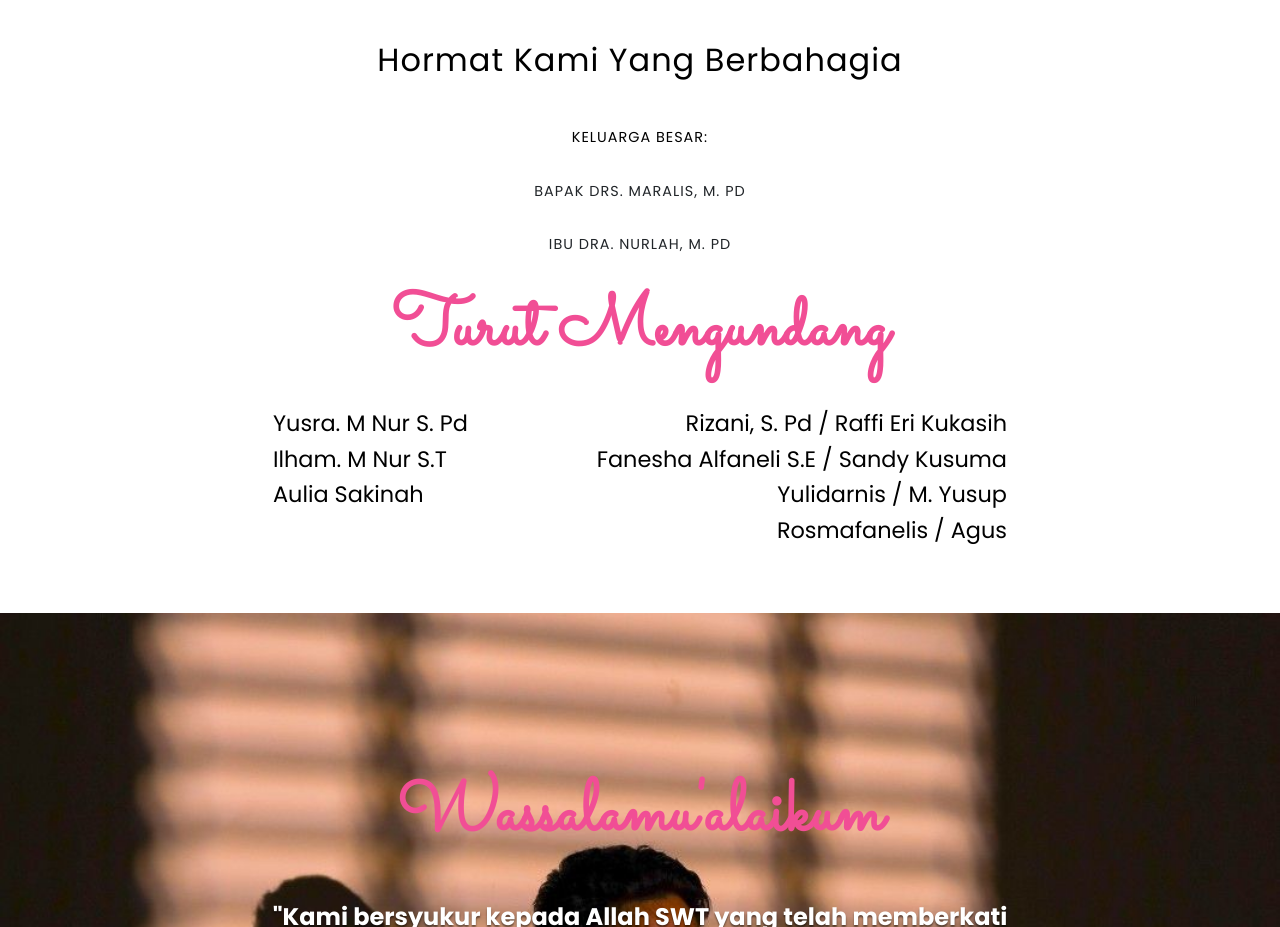
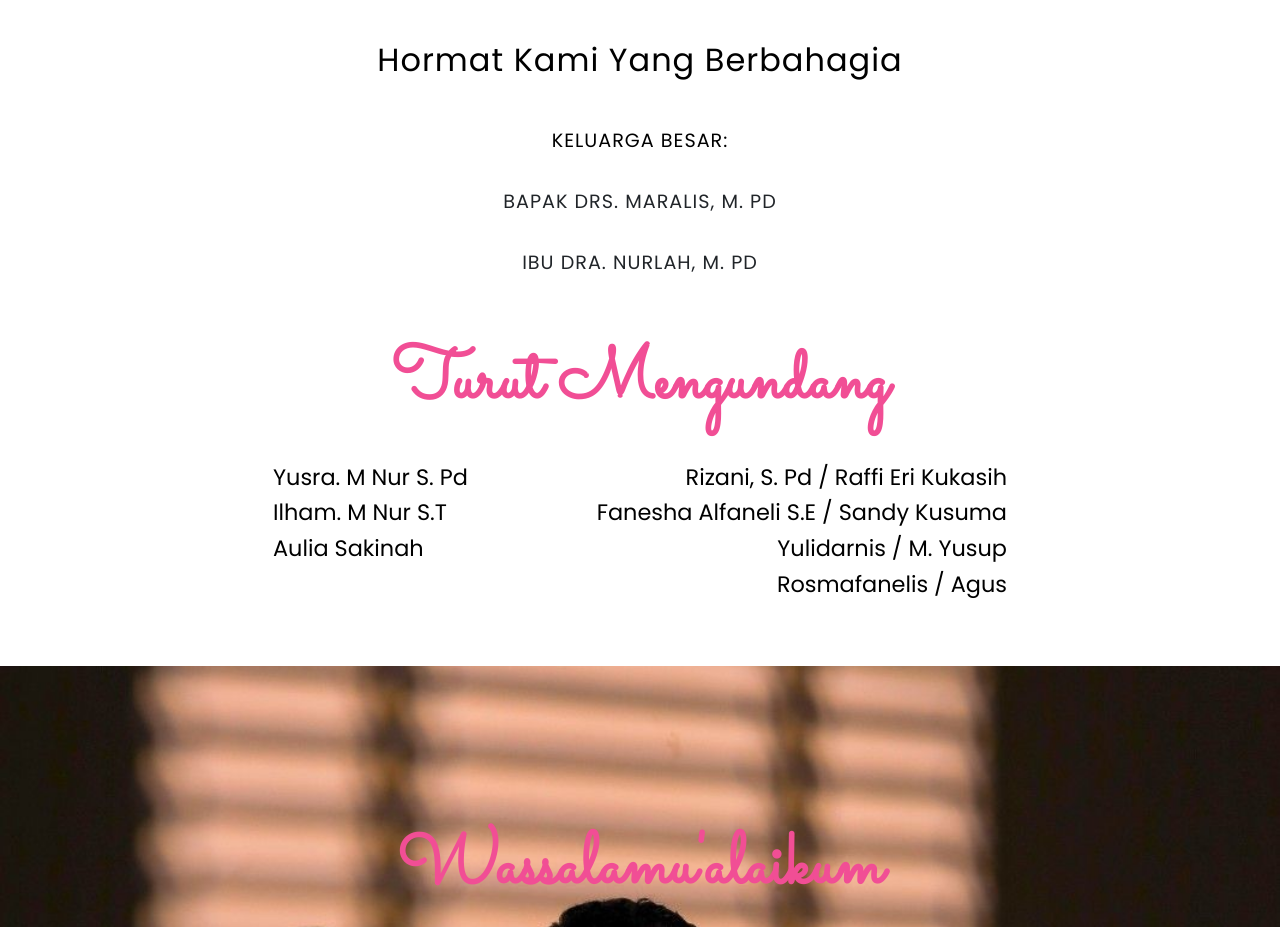
Before and after one commit to reztaaulia10-cyber/wed2, a plain HTML site: page index.html in a window 1280 px wide. Shown: the part 6760-7687 px from the top of the page. Drawn offline with nearby package versions, Linux system fonts and the light colour scheme; some packages are replaced by stand-ins of ours; a script that the page names is missing; a web font is replaced by a local one.

Commit message:
Changes to be committed: 	modified:   assets/css/style.css

```diff
--- a/assets/css/style.css
+++ b/assets/css/style.css
@@ -698,7 +698,7 @@ body {
 
 .undang .keluarga {
     text-transform: uppercase;
-    font-size: 0.9rem;
+    font-size: 1.2rem;
     color: #000;
     letter-spacing: 1px;
     margin-bottom: 2rem;
@@ -707,7 +707,7 @@ body {
 
 .undang .parent {
     text-transform: uppercase;
-    font-size: 0.9rem;
+    font-size: 1.2rem;
     letter-spacing: 1px;
     display: block;
     margin-bottom: 2rem;
@@ -718,7 +718,7 @@ body {
     font-family: 'Sacramento', cursive;
     font-size: 4.5rem;
     font-weight: bold;
-    margin-bottom: 2rem;
+    margin: 4rem 0 2rem 0;
 }
 
 .undang .table-nama {
@@ -726,7 +726,7 @@ body {
     color: #000;
     margin-bottom: 2rem;
     width: 100%;
-    margin-bottom: 4rem;
+    margin: 2rem 0 4rem 0;
 }
 
 .penutup::before {
```
